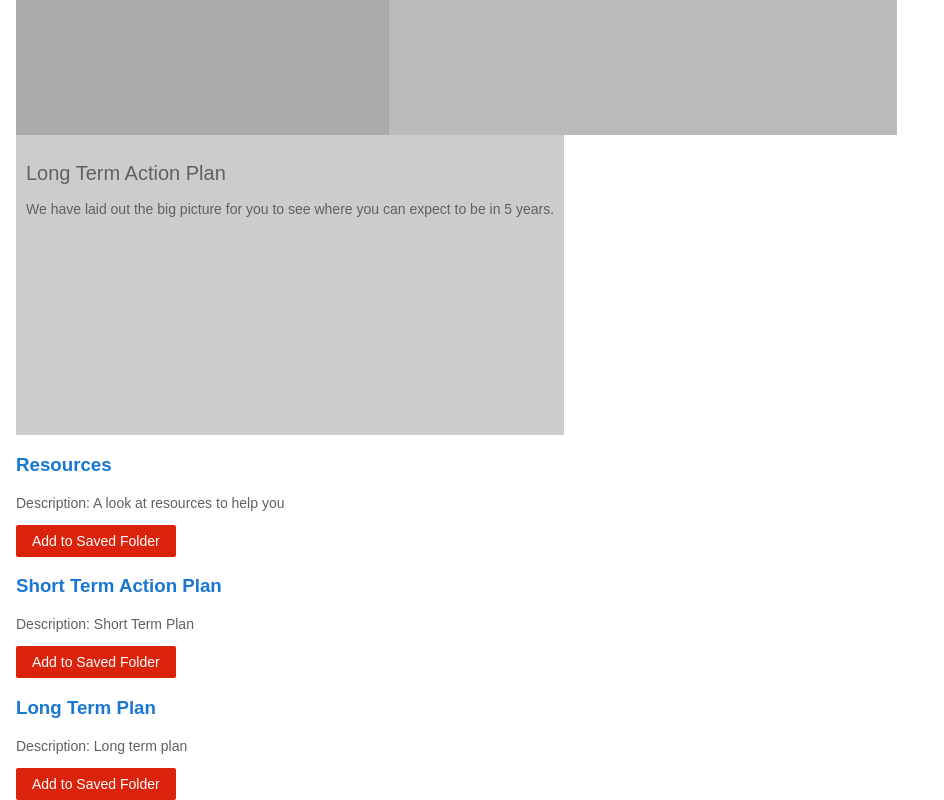
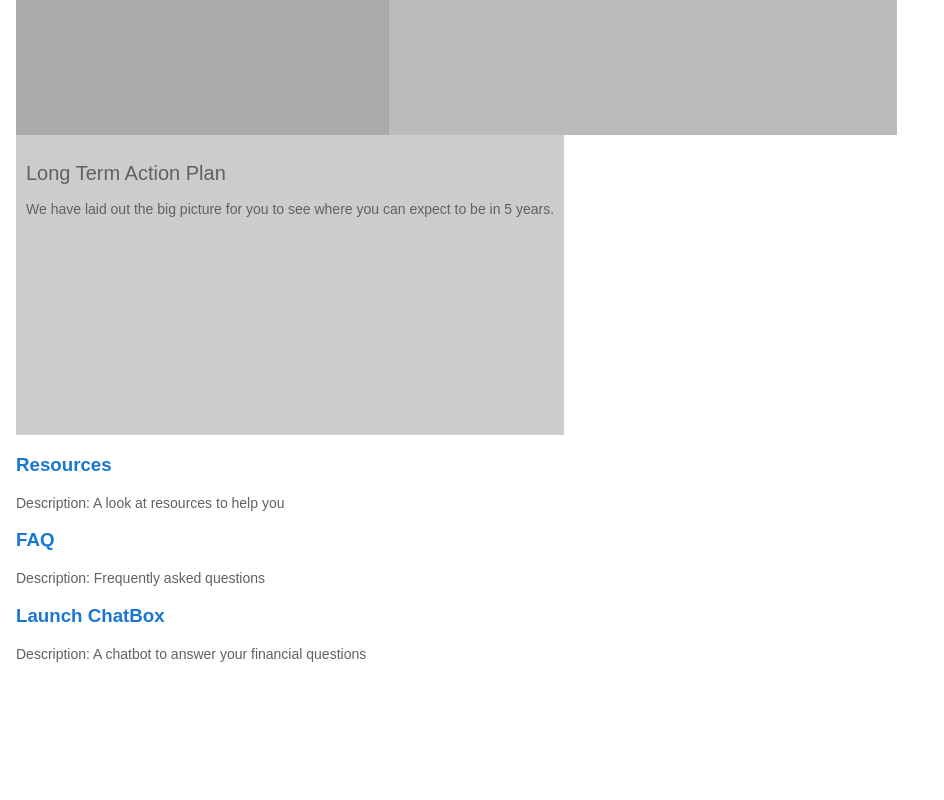
Before and after one commit to jphelan1/citidashboardapp, an Angular app: page / in a window 1280 px wide. Shown: the part 289-1089 px from the top of the page, without its empty margins (0-944 px from the left). After the commit the page ends 965 px from the top, so only its background shows below. Built offline with nearby package versions, Linux system fonts and the light colour scheme.

Commit message:
laid html skeleton correctly

```diff
--- a/src/app/product-details/product-details.component.html
+++ b/src/app/product-details/product-details.component.html
@@ -1,4 +1,8 @@
 <h2>Personally Curated For You.</h2>
+
+<div *ngIf="product.image">
+  <h3>"display image"</h3>
+</div>
 
 
 <div *ngIf="product">
--- a/src/app/product-list/product-list.component.html
+++ b/src/app/product-list/product-list.component.html
@@ -54,18 +54,20 @@
       Description: {{ product.description }}
     </p>
 
-    <button (click)="share()">
-      Add to Saved Folder
-    </button>
 
   </div>
 
-  <!--<div class = "row">
-    <button (click) = displayFAQ() > FAQ</button>
-  </div>
 
+
+  <h3>
+    <a routerLink="/shipping"> Launch ChatBox</a>
+  </h3>
   <p>
-    <a routerLink="/shipping">Launch ChatBox</a>
-  </p> -->
+    Description: A chatbot to answer your financial questions
+  </p>
+
+
+
+
 
 </div>
--- a/src/app/products.ts
+++ b/src/app/products.ts
@@ -2,16 +2,13 @@ export const products = [
   {
     name: 'Resources',
     //price: 799,
-    description: 'A look at resources to help  you'
+    description: 'A look at resources to help  you',
+    image: 'yes'
   },
   {
-    name: 'Short Term Action Plan',
+    name: 'FAQ',
     //price: 699,
-    description: 'Short Term Plan'
+    description: 'Frequently asked questions'
   },
-  {
-    name: 'Long Term Plan',
-    //price: 299,
-    description: 'Long term plan'
-  }
+
 ];
```
Lines whose indentation alone changed are shown as unchanged.
